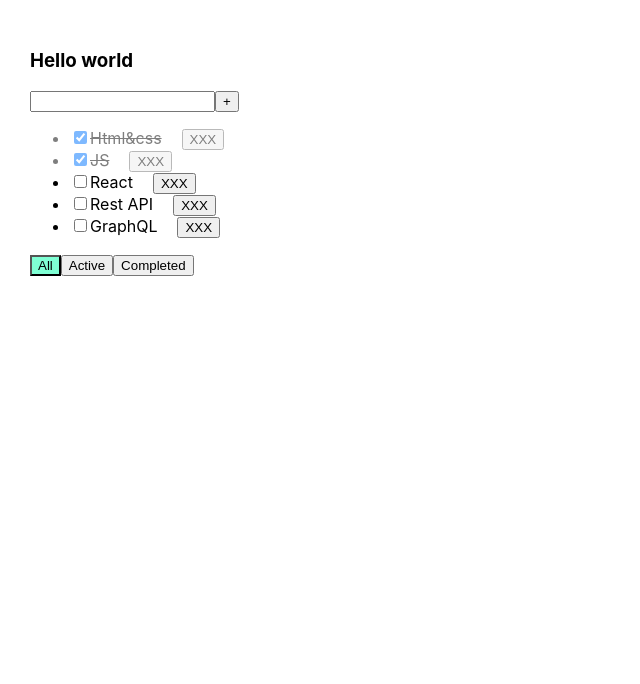
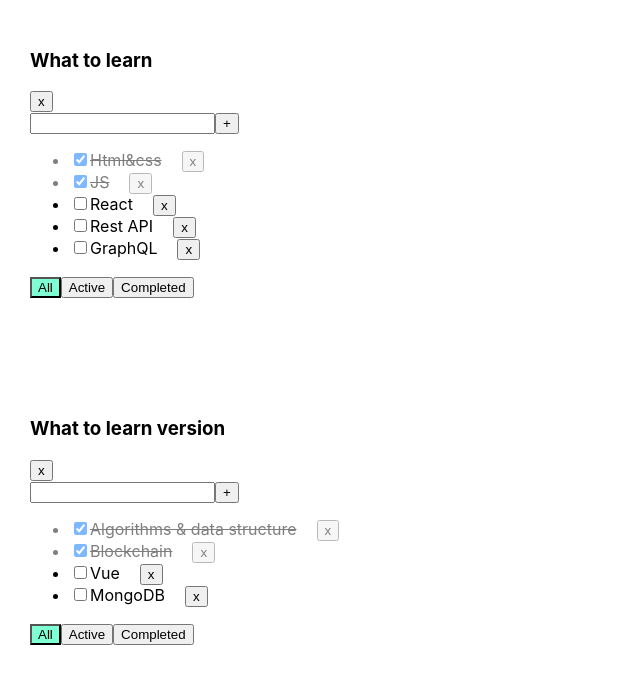
Before and after one commit to valtikamore/TodoList, a React (Create React App) app: page / in a window 1280 px wide. Shown: the top 684 px of the page, without its empty margins (0-640 px from the left). Built offline with nearby package versions, Linux system fonts and the light colour scheme.

Commit message:
05: remove todolist / refactor

```diff
--- a/src/App.css
+++ b/src/App.css
@@ -1,9 +1,11 @@
 .App {
     padding: 30px;
     display: flex;
+    flex-direction: column;
 }
 
 .App > div {
+    margin-bottom: 100px;
     margin-right: 50px;
 }
 .active {
--- a/src/App.tsx
+++ b/src/App.tsx
@@ -3,62 +3,103 @@
 import './App.css';
 import {TodoList} from "./TodoList";
 
+export type FilteredValuesType = 'all'|'completed'|'active'
 export type TaskType =  {
     id:string
     title:string
     isDone:boolean
 }
-export type FilteredValuesType = 'all'|'completed'|'active'
+type TodoListType = {
+    id:string
+    title:string
+    filter:FilteredValuesType
+}
+ export type TasksStateType = {
+    [key:string] : TaskType[]
+}
 
 function App() {
-    let [tasks,setTasks] = useState([
-        {id:v1(),title:'Html&css',isDone:true},
-        {id:v1(),title:'JS',isDone:true},
-        {id:v1(),title:'React',isDone:false},
-        {id:v1(),title:'Rest API',isDone:false},
-        {id:v1(),title:'GraphQL',isDone:false},
+    const todoListID_1 = v1()
+    const todoListID_2 = v1()
+    const[todoLists,setTodoLists] = useState<TodoListType[]>([
+        {id:todoListID_1,title:'What to learn',filter:'all'},
+        {id:todoListID_2,title:'What to learn version',filter:'all'},
     ])
-
-    function removeTask(taskId:string) {
-        let filteredTasks = tasks.filter(t => t.id !== taskId)
-        setTasks(filteredTasks)
+    const [tasks,setTasks] = useState<TasksStateType>({
+        [todoListID_1]:[
+            {id:v1(),title:'Html&css',isDone:true},
+            {id:v1(),title:'JS',isDone:true},
+            {id:v1(),title:'React',isDone:false},
+            {id:v1(),title:'Rest API',isDone:false},
+            {id:v1(),title:'GraphQL',isDone:false},
+        ],
+        [todoListID_2]:[
+            {id:v1(),title:'Algorithms & data structure',isDone:true},
+            {id:v1(),title:'Blockchain',isDone:true},
+            {id:v1(),title:'Vue',isDone:false},
+            {id:v1(),title:'MongoDB',isDone:false},
+        ],
+    })
+    function removeTask(taskId:string, todoListId:string) {
+        // const  todolistTasks = tasks[todoListId]
+        // const  filteredTasks = todolistTasks.filter(t => t.id !== taskId)
+        // tasks[todoListId] = filteredTasks
+        tasks[todoListId] = tasks[todoListId].filter(t =>t.id !== taskId)
+        setTasks({...tasks})
     }
-    function addTask (title:string) {
+    function addTask (title:string,todoListId:string) {
         const newTask:TaskType = {
             id:v1(),
             title:title,
             isDone:false,
         }
-        setTasks([newTask,...tasks])
+        const todolistTasks = tasks[todoListId]
+        tasks[todoListId] = [newTask,...todolistTasks]
+        setTasks({...tasks})
     }
-    let [filter,setFilter] = useState<FilteredValuesType>('all')
-    let  tasksForTodoList = tasks
-    if(filter === 'active') {
-        tasksForTodoList = tasks.filter(t => !t.isDone )
-    }
-    if(filter === 'completed') {
-        tasksForTodoList = tasks.filter(t => t.isDone)
-    }
-    function changeFilter (value:FilteredValuesType) {
-        setFilter(value)
-    }
-    function changeStatus(taskId:string,isDoneTask:boolean) {
-        let task = tasks.find(t => t.id === taskId)
+    function changeStatus(taskId:string,isDoneTask:boolean,todoListId:string) {
+        const todoListTasks = tasks[todoListId]
+        const task = todoListTasks.find(t => t.id === taskId)
         if(task) {
             task.isDone = isDoneTask
-            setTasks([...tasks])
+            setTasks({...tasks})
         }
     }
-
-    return (
-        <div className="App">
-            <TodoList title={'Hello world'}
+    function changeFilter (newFilterValue:FilteredValuesType,todoListId:string) {
+        const todoList = todoLists.find(t => t.id === todoListId)
+        if(todoList) {
+            todoList.filter = newFilterValue
+            setTodoLists([...todoLists])
+        }
+    }
+    function removeTodolist (todoListId:string) {
+        setTodoLists(todoLists.filter(t => t.id !== todoListId))
+        delete tasks[todoListId]
+    }
+    const todolistComponents = todoLists.map(tl => {
+        let  tasksForTodoList = tasks[tl.id]
+        if(tl.filter === 'active') {
+            tasksForTodoList = tasksForTodoList.filter(t => !t.isDone )
+        }
+        if(tl.filter === 'completed') {
+            tasksForTodoList = tasksForTodoList.filter(t => t.isDone)
+        }
+        return (
+            <TodoList todolistID={tl.id}
+                      title={tl.title}
+                      filter={tl.filter}
                       tasks={tasksForTodoList}
                       removeTask={removeTask}
                       changeFilter={changeFilter}
                       addTask={addTask}
                       changeStatus={changeStatus}
-                      filter={filter}/>
+                      removeTodolist={removeTodolist}
+            />
+        )
+    })
+    return (
+        <div className="App">
+            {todolistComponents}
         </div>
     );
 }
--- a/src/TodoList.tsx
+++ b/src/TodoList.tsx
@@ -2,36 +2,49 @@
 import {FilteredValuesType, TaskType} from "./App";
 
 export type TodoListType = {
+    todolistID:string
     title:string
-    tasks:Array<TaskType>
-    removeTask:(taskId:string) => void
-    changeFilter:(value:FilteredValuesType) => void
-    addTask:(title:string) => void
-    changeStatus:(taskId:string,isDoneTask:boolean) => void
     filter:FilteredValuesType
+    tasks:TaskType[]
+    addTask:(title:string,todoListId:string) => void
+    removeTask:(taskId:string,todoListId:string) => void
+    changeFilter:(newFilterValue:FilteredValuesType,todoListId:string) => void
+    changeStatus:(taskId:string,isDoneTask:boolean,todoListId:string) => void
+    removeTodolist:(todoListId:string) => void
 }
 
 export function TodoList(props:TodoListType) {
 
+    const tasks = props.tasks.map(t => {
+        const onRemoveClick = () => props.removeTask(t.id,props.todolistID)
+        const onChangeHandler = (e:ChangeEvent<HTMLInputElement>) => {
+            let newIsDoneValue = e.currentTarget.checked
+            props.changeStatus(t.id ,newIsDoneValue,props.todolistID)
+        }
+        return <li key={t.id} className={t.isDone ? 'is-done' : ''}>
+            <input type="checkbox" checked={t.isDone} onChange={onChangeHandler}/>
+            <span>{t.title}</span>
+            <button onClick={onRemoveClick}>x</button>
+        </li>
+    })
     const [title,setTitle] = useState<string>('')
     const [error,setError] = useState<string|null>(null)
 
     const addTask = () => {
         let trimmedTask = title.trim()
         if(trimmedTask !== '') {
-            props.addTask(trimmedTask)
+            props.addTask(trimmedTask,props.todolistID)
             setTitle('')
         } else {
             setError('title is requested')
         }
 
     }
-
     const onChangeHandler = (event:ChangeEvent<HTMLInputElement>) => {setTitle(event.currentTarget.value)}
-    const onAllClick = () => {props.changeFilter('all')}
-    const onActiveClick = () => {props.changeFilter('active')}
-    const onCompletedClick = () => {props.changeFilter('completed')}
-
+    const onAllClick = () => {props.changeFilter('all',props.todolistID)}
+    const onActiveClick = () => {props.changeFilter('active',props.todolistID)}
+    const onCompletedClick = () => {props.changeFilter('completed',props.todolistID)}
+    const removeTodolist = () => props.removeTodolist(props.todolistID)
 
 
     const onKeyPressAddTask = (e: KeyboardEvent<HTMLInputElement>) => {
@@ -43,7 +56,10 @@
 
     return (
         <div>
-            <h3>{props.title}</h3>
+            <div>
+                <h3>{props.title}</h3>
+                <button onClick={removeTodolist}>x</button>
+            </div>
             <div>
                 <input
                     value={title}
@@ -56,19 +72,7 @@
                 {error && <div className={'error-message'}>{error}</div>}
             </div>
             <ul>
-                {  props.tasks.map(t => {
-                    const onRemoveClick = () => props.removeTask(t.id)
-                    const onChangeHandler = (e:ChangeEvent<HTMLInputElement>) => {
-                        let newIsDoneValue = e.currentTarget.checked
-                        props.changeStatus(t.id , newIsDoneValue)
-                    }
-                    return <li key={t.id} className={t.isDone ? 'is-done' : ''}>
-                        <input type="checkbox" checked={t.isDone} onChange={onChangeHandler}/>
-                        <span>{t.title}</span>
-                        <button onClick={onRemoveClick}>XXX</button>
-                    </li>
-                })
-                }
+                {tasks}
             </ul>
             <div>
                 <button className={props.filter==='all' ? 'active' : ''} onClick={onAllClick}>All</button>
--- a/src/index.css
+++ b/src/index.css
@@ -1,4 +1,5 @@
 body {
+  height: 100%;
   margin: 0;
   font-family: -apple-system, BlinkMacSystemFont, 'Segoe UI', 'Roboto', 'Oxygen',
     'Ubuntu', 'Cantarell', 'Fira Sans', 'Droid Sans', 'Helvetica Neue',
```
